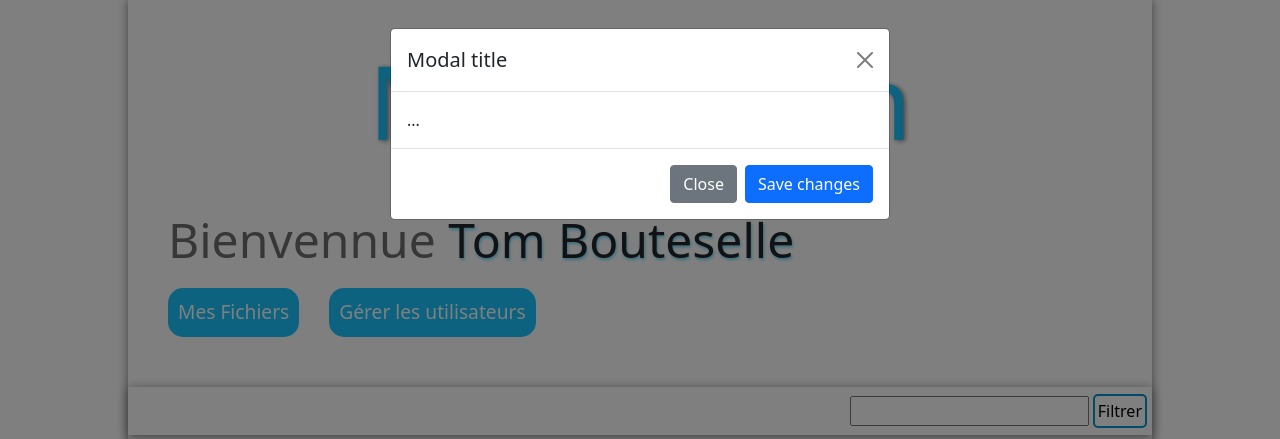
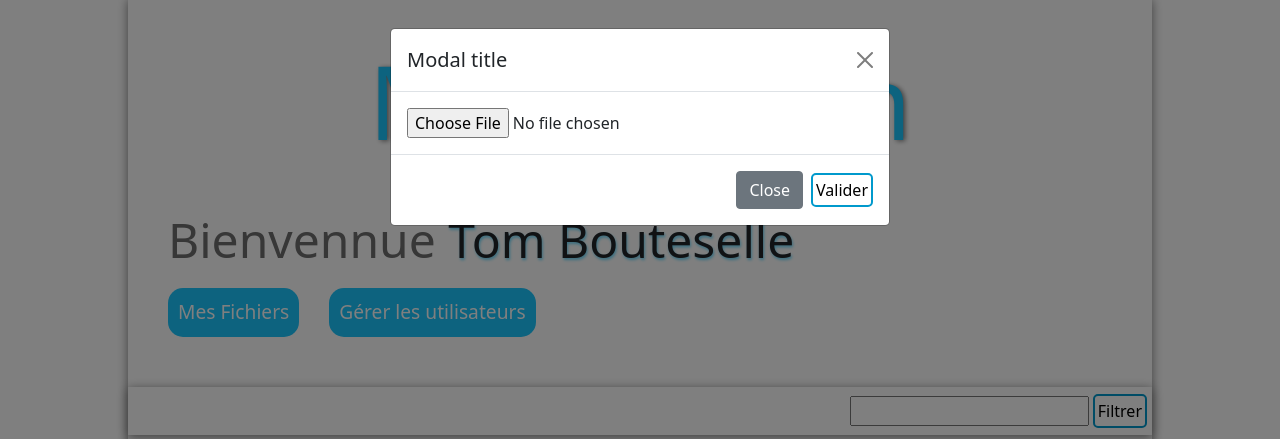
Before and after one commit to JiovaniVianey/BackOffice-Hebergement-de-fichiers, a PHP site: page /vue/fichiers_vue.php in a window 1280 px wide, after a click that opens the changed part. Shown: the top 439 px of the page. Run offline with PHP 8.4, Linux system fonts and the light colour scheme; the template is opened without the code that fills it, so the values that code supplies are empty; some libraries are stand-ins or nearby versions.

Commit message:
advanced fichier_vue

```diff
--- a/modele/Fichier.class.php
+++ b/modele/Fichier.class.php
@@ -6,7 +6,6 @@ class Fichier{
     private $chemin;
     private $taille;
     private $type;
-
 
 //GETTER
 function getId() {
--- a/style/styleaccueil.css
+++ b/style/styleaccueil.css
@@ -193,3 +193,11 @@ header a:hover
 
     opacity: 0.5;
 }
+
+.valide-btn
+{
+    padding: 3px;
+    border-radius: 5px;
+    background-color: white;
+    border: solid #0099cc 2px;
+}
--- a/vue/fichiers_vue.php
+++ b/vue/fichiers_vue.php
@@ -1,5 +1,8 @@
  <!-- à retirer une fois les liens et includes terminés -->
  <?php
+
+use function PHPSTORM_META\type;
+
     include("../head.php");
 ?>
 
@@ -75,7 +78,6 @@
                     <div class="row">
                         <div class="col-md-9">
                             <h3 class="card-fichier-text"><?php echo $fichier -> getNom() ?></h3>
-                            <p class="card-fichier-text"><?php echo $fichier -> getAuteur() ?></p>
                             <span class="card-fichier-text"><?php echo $fichier -> getDate() ?></span>
                             <p class="card-fichier-text"><?php echo $fichier -> getTaille() ?></p>
                         </div>
@@ -106,11 +108,14 @@
         <button type="button" class="btn-close" data-bs-dismiss="modal" aria-label="Close"></button>
       </div>
       <div class="modal-body">
-        ...
+        <form action="" method="POST" enctype="multipart/form-data">
+            <input type="file" name="uploaded_file">
+
       </div>
       <div class="modal-footer">
-        <button type="button" class="btn btn-secondary" data-bs-dismiss="modal">Close</button>
-        <button type="button" class="btn btn-primary">Save changes</button>
+            <button type="button" class="btn btn-secondary" data-bs-dismiss="modal">Close</button>
+            <input class="valide-btn" type="submit" name="submit" value="Valider">
+        </form>
       </div>
     </div>
   </div>
```
Also changed, not shown: fichiers/tomdossier/Capture.PNG (added), 1 other file.
